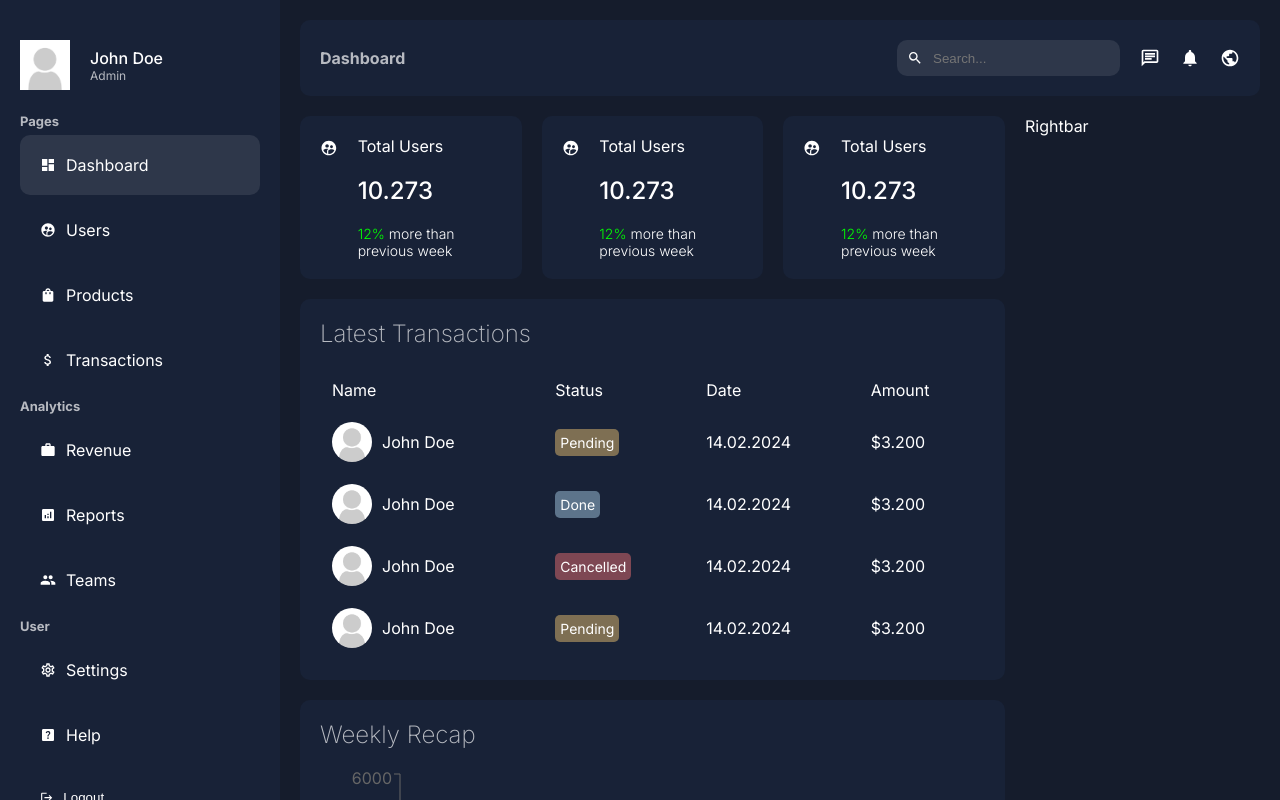
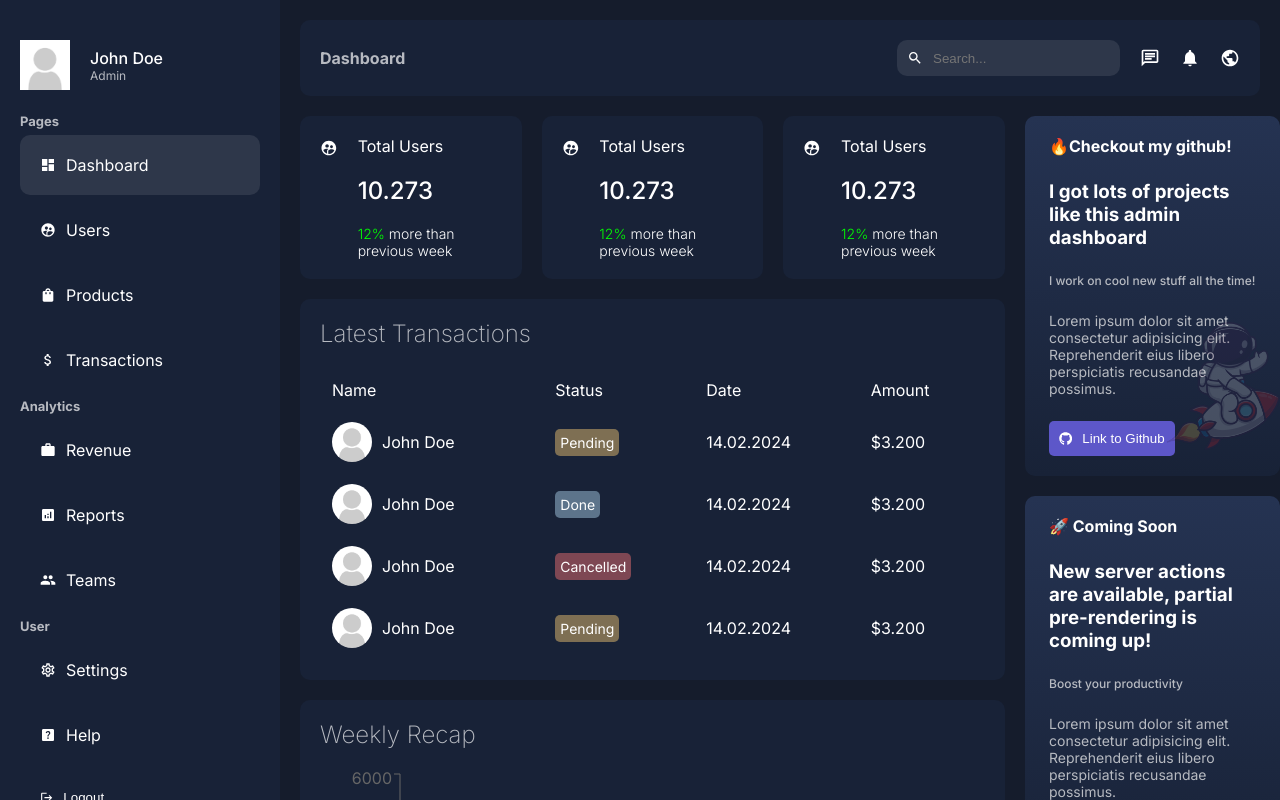
Before and after one commit to thiem-dev/admin-dashboard, a Next.js app: page /dashboard in a window 1280 px wide. Shown: the top 800 px of the page. Built offline with nearby package versions, Linux system fonts and the light colour scheme.

Commit message:
rightbar ui complete

```diff
--- a/src/app/dashboard/rightbar/rightbar.jsx
+++ b/src/app/dashboard/rightbar/rightbar.jsx
@@ -1,7 +1,61 @@
+import Image from 'next/image';
 import styles from './rightbar.module.css';
+import { MdReadMore } from 'react-icons/md';
+import { FaGithub } from 'react-icons/fa';
+import Link from 'next/link';
 
 const Rightbar = () => {
-  return <div>Rightbar</div>;
+  return (
+    <div className={styles.container}>
+      <div className={styles.item}>
+        <div className={styles.bgContainer}>
+          <Image className={styles.bg} src="/astronaut.png" alt="" fill />
+        </div>
+        <div className={styles.text}>
+          <span className={styles.notification}>🔥Checkout my github!</span>
+          <h3 className={styles.title}>
+            I got lots of projects like this admin dashboard
+          </h3>
+          <span className={styles.subtitle}>
+            I work on cool new stuff all the time!
+          </span>
+          <p className={styles.desc}>
+            Lorem ipsum dolor sit amet consectetur adipisicing elit.
+            Reprehenderit eius libero perspiciatis recusandae possimus.
+          </p>
+          <button className={styles.button}>
+            <FaGithub />
+            <Link href="https://github.com/thiem-dev" target="_blank">
+              Link to Github
+            </Link>
+          </button>
+        </div>
+      </div>
+      <div className={styles.item}>
+        <div className={styles.text}>
+          <span className={styles.notification}>🚀 Coming Soon</span>
+          <h3 className={styles.title}>
+            New server actions are available, partial pre-rendering is coming
+            up!
+          </h3>
+          <span className={styles.subtitle}>Boost your productivity</span>
+          <p className={styles.desc}>
+            Lorem ipsum dolor sit amet consectetur adipisicing elit.
+            Reprehenderit eius libero perspiciatis recusandae possimus.
+          </p>
+          <button className={styles.button}>
+            <FaGithub />
+            <Link
+              href="https://github.com/thiem-dev/admin-dashboard"
+              target="_blank"
+            >
+              Link to this project repo
+            </Link>
+          </button>
+        </div>
+      </div>
+    </div>
+  );
 };
 
 export default Rightbar;
--- a/src/app/dashboard/rightbar/rightbar.module.css
+++ b/src/app/dashboard/rightbar/rightbar.module.css
@@ -0,0 +1,58 @@
+.container {
+  position: fixed;
+}
+
+.item {
+  background: linear-gradient(to top, #182237, #253352);
+  padding: 20px 24px;
+  border-radius: 10px;
+  margin-bottom: 20px;
+  position: relative;
+}
+
+.bgContainer {
+  position: absolute;
+  right: 0;
+  bottom: 0;
+  width: 50%;
+  height: 50%;
+}
+
+.bg {
+  object-fit: contain;
+  opacity: 0.2;
+}
+
+.text {
+  display: flex;
+  flex-direction: column;
+  gap: 24px;
+}
+
+.notification {
+  font-weight: bold;
+}
+
+.subtitle {
+  color: var(--textSoft);
+  font-weight: 500;
+  font-size: 12px;
+}
+
+.desc {
+  color: var(--textSoft);
+  font-size: 14px;
+}
+
+.button {
+  padding: 10px;
+  display: flex;
+  align-items: center;
+  gap: 10px;
+  width: max-content;
+  background-color: #5d57c9;
+  color: white;
+  border: none;
+  border-radius: 5px;
+  cursor: pointer;
+}
```
